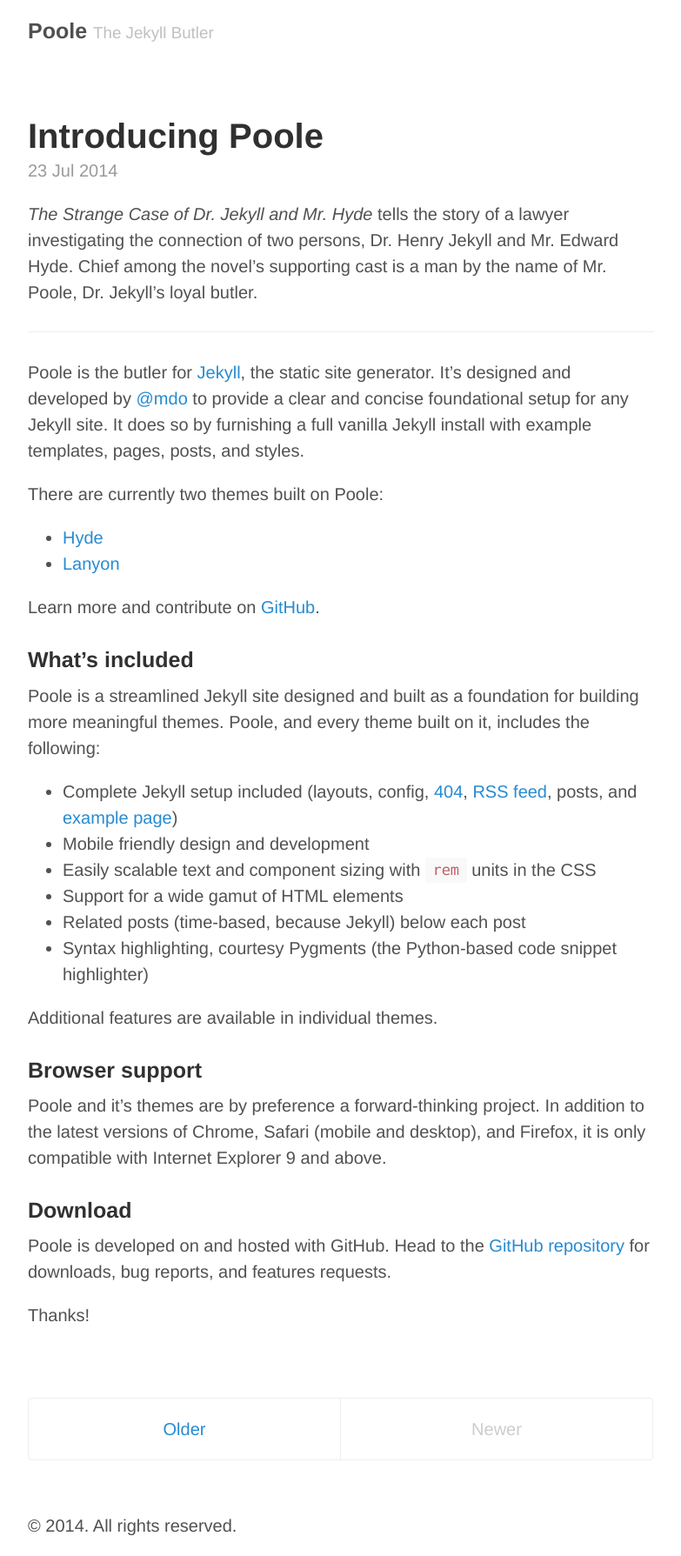
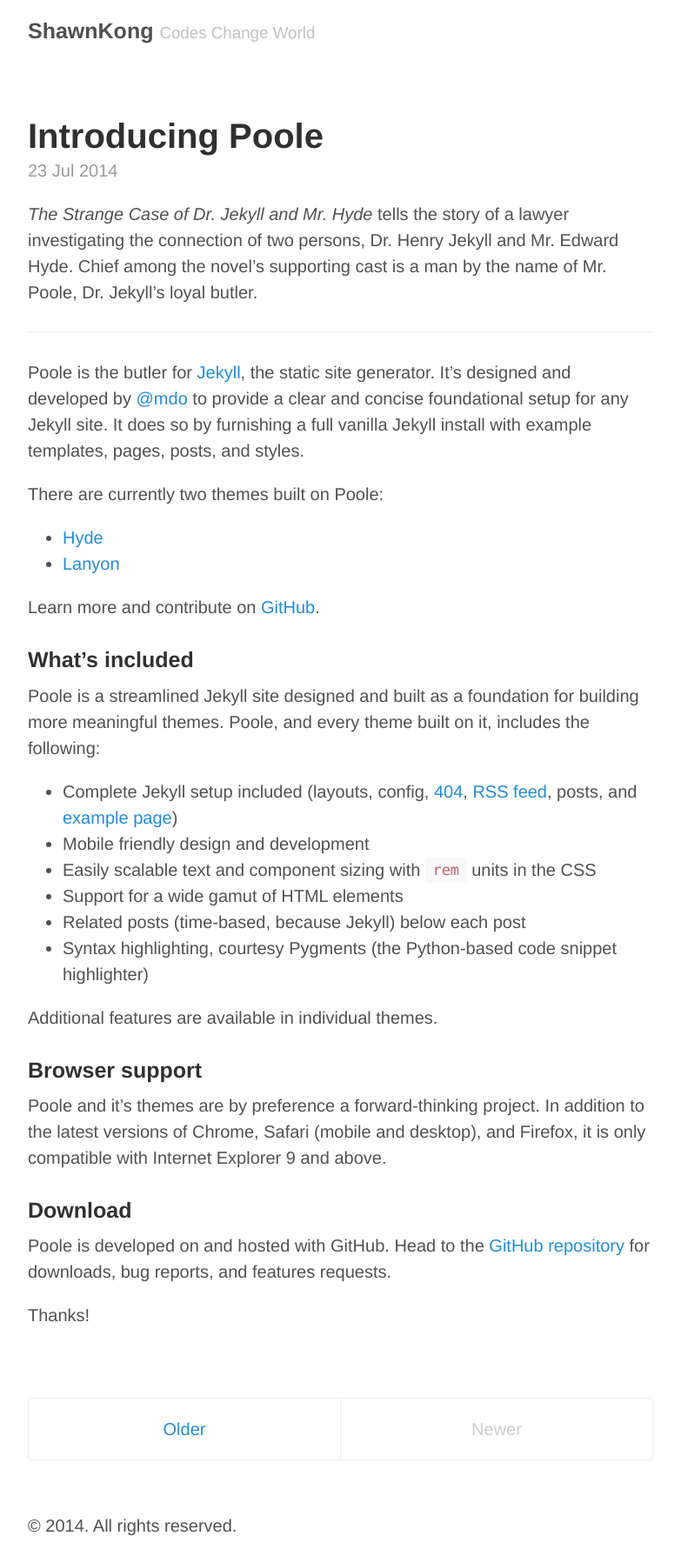
Before and after one commit to shawnkong/shawnkong.github.io, a Jekyll site: the page built from index.html, in a window 1280 px wide. Shown: the whole page at 87% size, without its empty margins (248-1031 px from the left). Built offline with Jekyll 4.4.1, drawn with Linux system fonts in a browser that asks for light colours; Markdown is read by kramdown in place of the engine named in the settings; the list of posts is cut into pages by our own code.

Commit message:
Update _config.yml

```diff
--- a/_config.yml
+++ b/_config.yml
@@ -6,8 +6,8 @@
 permalink:        pretty
 
 # Setup
-title:            Poole
-tagline:          The Jekyll Butler
+title:            ShawnKong
+tagline:          Codes Change World
 url:              http://getpoole.com
 paginate:         1
 baseurl:          /
```
